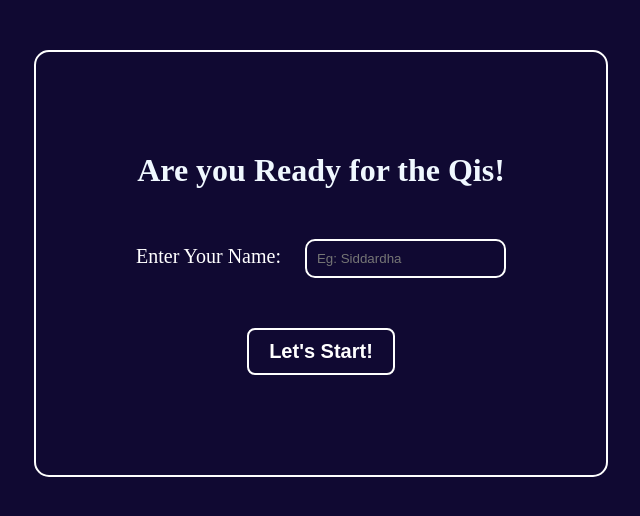
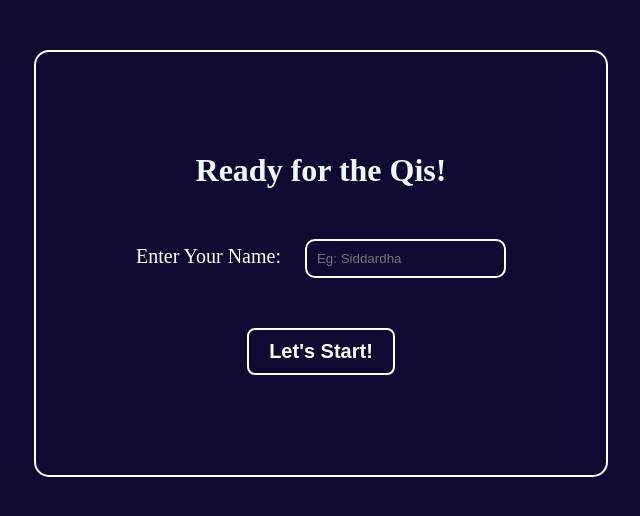
Before and after one commit to HarikaBhimavarapu/Front-End-Qis-Page, a plain HTML site: page index.html in a window 1280 px wide. Shown: the whole page, without its empty margins (319-959 px from the left). Drawn offline with Linux system fonts and the light colour scheme.

Commit message:
index.html

```diff
--- a/index.html
+++ b/index.html
@@ -10,7 +10,7 @@
     <div id="divMain">
     <div class="div" id="start">
     <div class="head">
-        <h1>Are you Ready for the Qis!</h1>
+        <h1>Ready for the Qis!</h1>
     </div>
     <div style="margin-top: 50px;">
       <label style="color: white;font-size: 20px;" for="input">Enter Your Name:</label>
```
